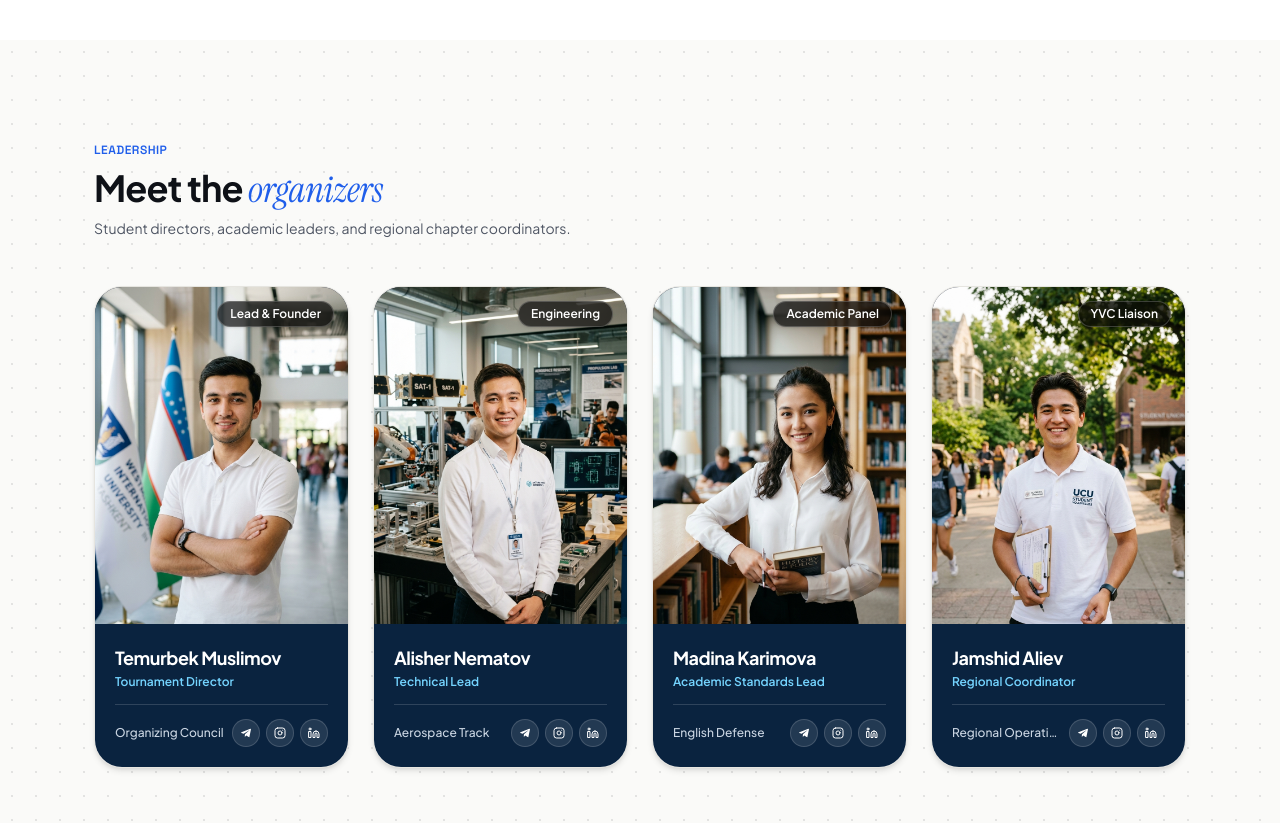
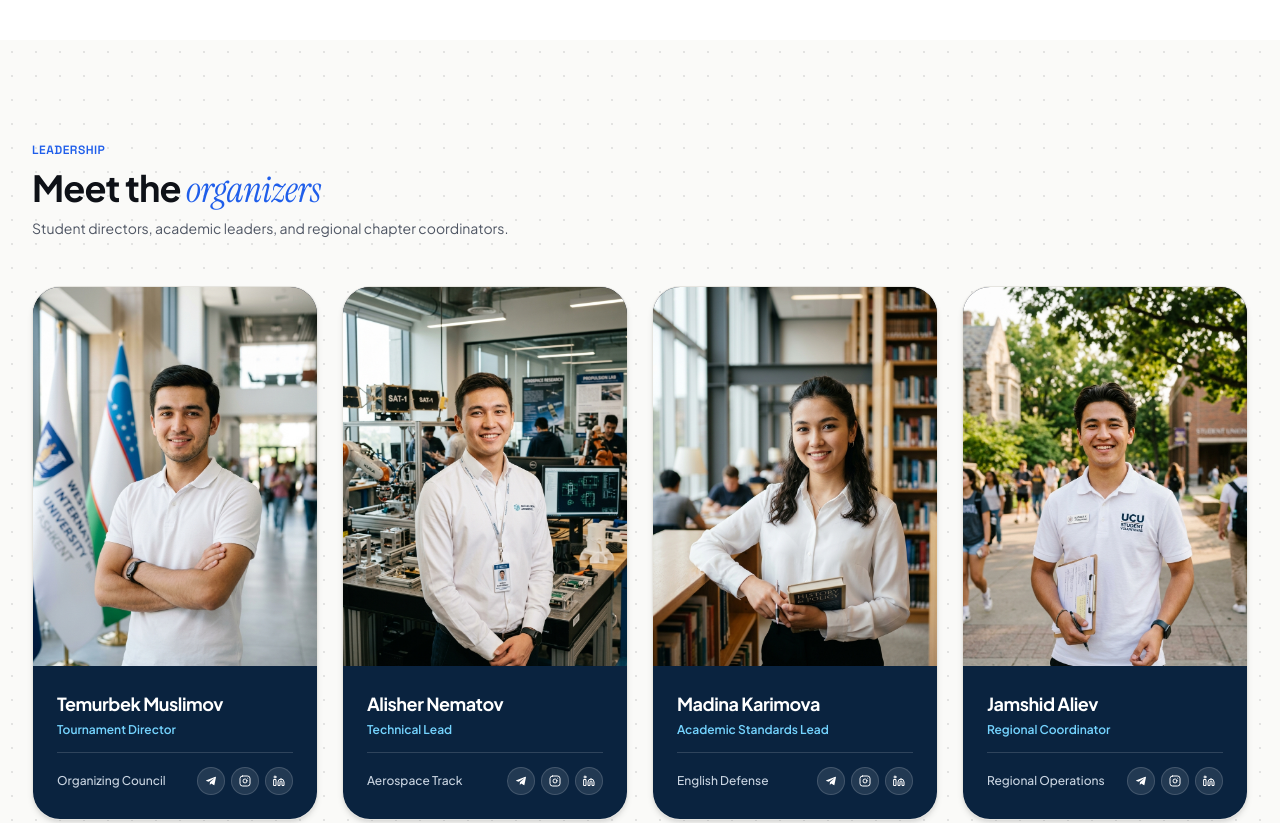
Before and after one commit to shohajunior/articular, a React (Vite) app: page / in a window 1280 px wide. Shown: the part 2540-3363 px from the top of the page. Built offline with nearby package versions, Linux system fonts and the light colour scheme.

Commit message:
style: widen organizer cards and remove top-right badge overlays

```diff
--- a/src/components/sections/Team.tsx
+++ b/src/components/sections/Team.tsx
@@ -31,7 +31,7 @@ export const Team: React.FC = () => {
         }}
       />
 
-      <div className="relative mx-auto max-w-[1140px] px-6">
+      <div className="relative mx-auto max-w-[1340px] px-6 lg:px-8">
         <div className="mb-12">
           <span className="font-mono-tag text-xs font-semibold uppercase tracking-wider text-[var(--accent)]">
             Leadership
@@ -45,33 +45,29 @@ export const Team: React.FC = () => {
           </p>
         </div>
 
+        {/* Wider Cards Grid */}
         <div className="grid grid-cols-1 gap-6 sm:grid-cols-2 lg:grid-cols-4">
           {siteData.team.map((member) => (
             <div
               key={member.id}
-              className="group flex flex-col overflow-hidden rounded-[28px] border border-[var(--line)] bg-[var(--surface)] shadow-md transition-all duration-300 hover:-translate-y-2 hover:border-[var(--accent)]/50 hover:shadow-[0_16px_36px_rgba(31,94,234,0.12)]"
+              className="group flex flex-col overflow-hidden rounded-[28px] border border-[var(--line)] bg-[var(--surface)] shadow-md transition-all duration-300 hover:-translate-y-2 hover:border-[var(--accent)]/50 hover:shadow-[0_16px_36px_rgba(31,94,234,0.14)]"
             >
-              {/* Top Photo Container */}
+              {/* Top Photo Container (Badge removed as requested) */}
               <div className="relative aspect-[3/4] w-full overflow-hidden bg-slate-900">
                 <img
                   src={member.photo}
                   alt={member.name}
                   className="h-full w-full object-cover object-top transition-transform duration-500 group-hover:scale-105"
                 />
-
-                {/* Floating Top-Right Pill Badge (Volontyorlar Style) */}
-                <div className="absolute top-3.5 right-3.5 rounded-full border border-white/20 bg-black/65 px-3 py-1 text-xs font-semibold text-white backdrop-blur-md shadow-sm">
-                  {member.badge}
-                </div>
               </div>
 
               {/* Bottom Dark Navy Info Box */}
-              <div className="flex flex-1 flex-col justify-between bg-[#0a233f] p-5 text-white">
+              <div className="flex flex-1 flex-col justify-between bg-[#0a233f] p-5 sm:p-6 text-white">
                 <div>
                   <h3 className="text-base font-bold tracking-tight text-white sm:text-lg">
                     {member.name}
                   </h3>
-                  <div className="mt-0.5 text-xs font-semibold text-sky-300">
+                  <div className="mt-1 text-xs font-semibold text-sky-300">
                     {member.role}
                   </div>
                 </div>
@@ -82,7 +78,7 @@ export const Team: React.FC = () => {
 
                   {/* Bottom Row: Department on left + Small Social Buttons on right */}
                   <div className="flex items-center justify-between gap-2">
-                    <span className="text-xs font-medium text-slate-300 truncate">
+                    <span className="text-xs font-medium text-slate-300 whitespace-nowrap">
                       {member.department}
                     </span>
 
```
